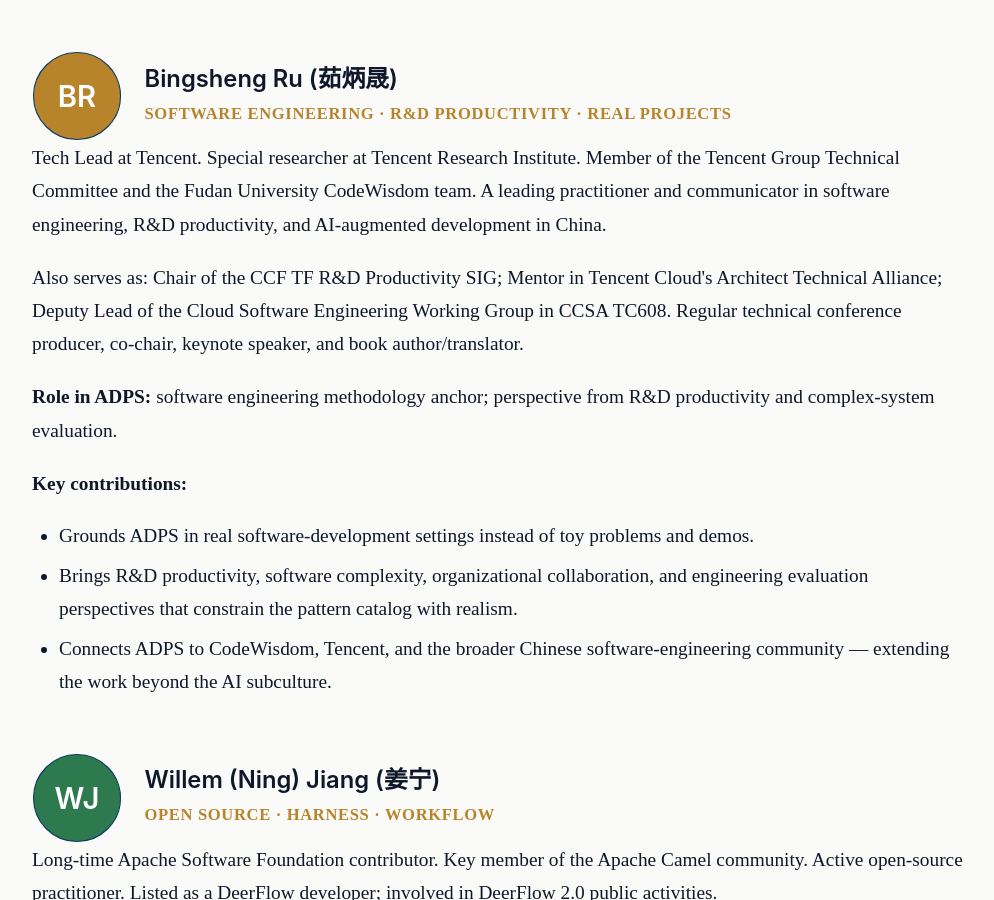
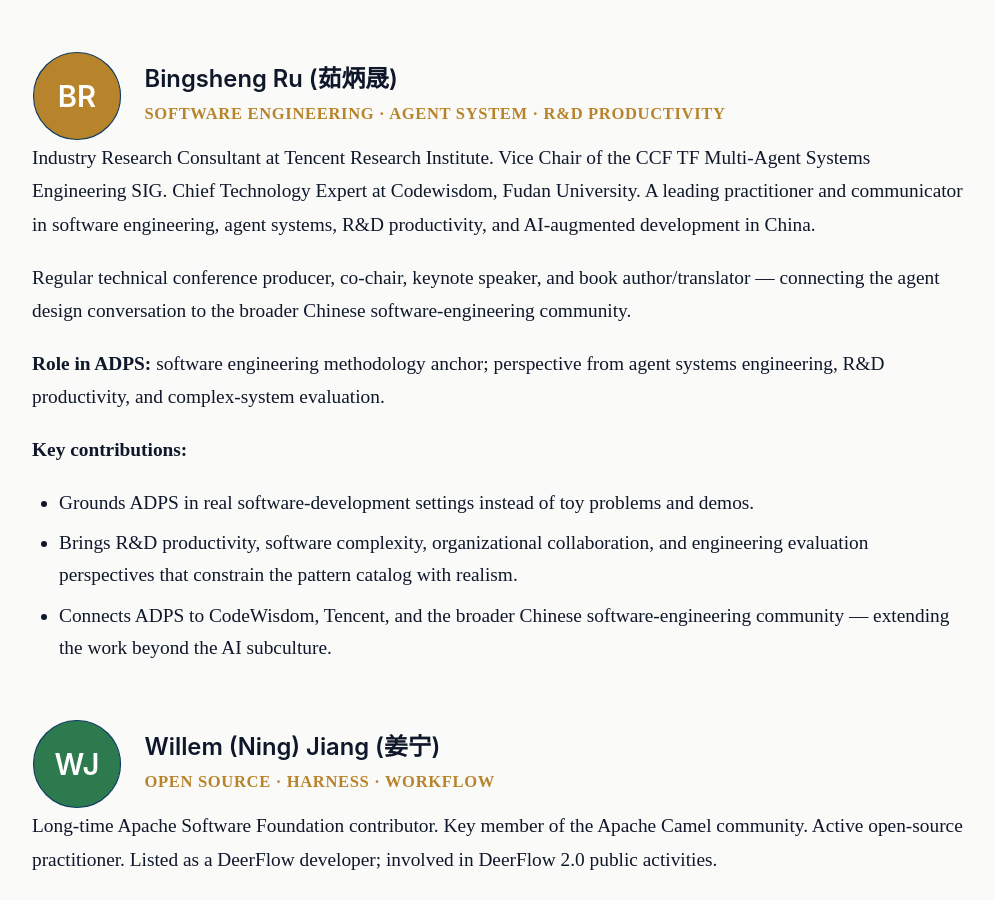
Before and after one commit to huangjia2019/adps-site, a plain HTML site: page founders/index.html in a window 1280 px wide. Shown: the part 846-1746 px from the top of the page, without its empty margins (140-1134 px from the left). Drawn offline with Linux system fonts and the light colour scheme.

Commit message:
founders: update Bingsheng Ru titles (Tencent Research Industry Consultant, CCF Multi-Agent SIG Vice Chair, Codewisdom CTO)

```diff
--- a/founders/index.html
+++ b/founders/index.html
@@ -70,20 +70,20 @@
                 <img src="/images/avatar-ru.svg" alt="Bingsheng Ru" style="width: 90px; height: 90px; border-radius: 50%;">
                 <div>
                     <h2 style="margin: 0;">Bingsheng Ru (茹炳晟)</h2>
-                    <p style="color: var(--color-badge); font-weight: 600; font-size: 0.92rem; letter-spacing: 0.04em; margin: 0.3rem 0 0 0;">SOFTWARE ENGINEERING · R&amp;D PRODUCTIVITY · REAL PROJECTS</p>
+                    <p style="color: var(--color-badge); font-weight: 600; font-size: 0.92rem; letter-spacing: 0.04em; margin: 0.3rem 0 0 0;">SOFTWARE ENGINEERING · AGENT SYSTEM · R&amp;D PRODUCTIVITY</p>
                 </div>
             </div>
             <p>
-                Tech Lead at Tencent. Special researcher at Tencent Research Institute. Member of the Tencent
-                Group Technical Committee and the Fudan University CodeWisdom team. A leading practitioner and
-                communicator in software engineering, R&amp;D productivity, and AI-augmented development in China.
+                Industry Research Consultant at Tencent Research Institute. Vice Chair of the CCF TF
+                Multi-Agent Systems Engineering SIG. Chief Technology Expert at Codewisdom, Fudan University.
+                A leading practitioner and communicator in software engineering, agent systems, R&amp;D productivity,
+                and AI-augmented development in China.
             </p>
             <p>
-                Also serves as: Chair of the CCF TF R&amp;D Productivity SIG; Mentor in Tencent Cloud's Architect
-                Technical Alliance; Deputy Lead of the Cloud Software Engineering Working Group in CCSA TC608.
-                Regular technical conference producer, co-chair, keynote speaker, and book author/translator.
+                Regular technical conference producer, co-chair, keynote speaker, and book author/translator —
+                connecting the agent design conversation to the broader Chinese software-engineering community.
             </p>
-            <p><strong>Role in ADPS:</strong> software engineering methodology anchor; perspective from R&amp;D productivity and complex-system evaluation.</p>
+            <p><strong>Role in ADPS:</strong> software engineering methodology anchor; perspective from agent systems engineering, R&amp;D productivity, and complex-system evaluation.</p>
             <p><strong>Key contributions:</strong></p>
             <ul style="margin: 0.5rem 0 1rem 1.5rem; list-style: disc;">
                 <li>Grounds ADPS in real software-development settings instead of toy problems and demos.</li>
```
Also changed, not shown: index.html (+2 -2 lines), zh/founders/index.html (+7 -7 lines), zh/index.html (+2 -2 lines).
